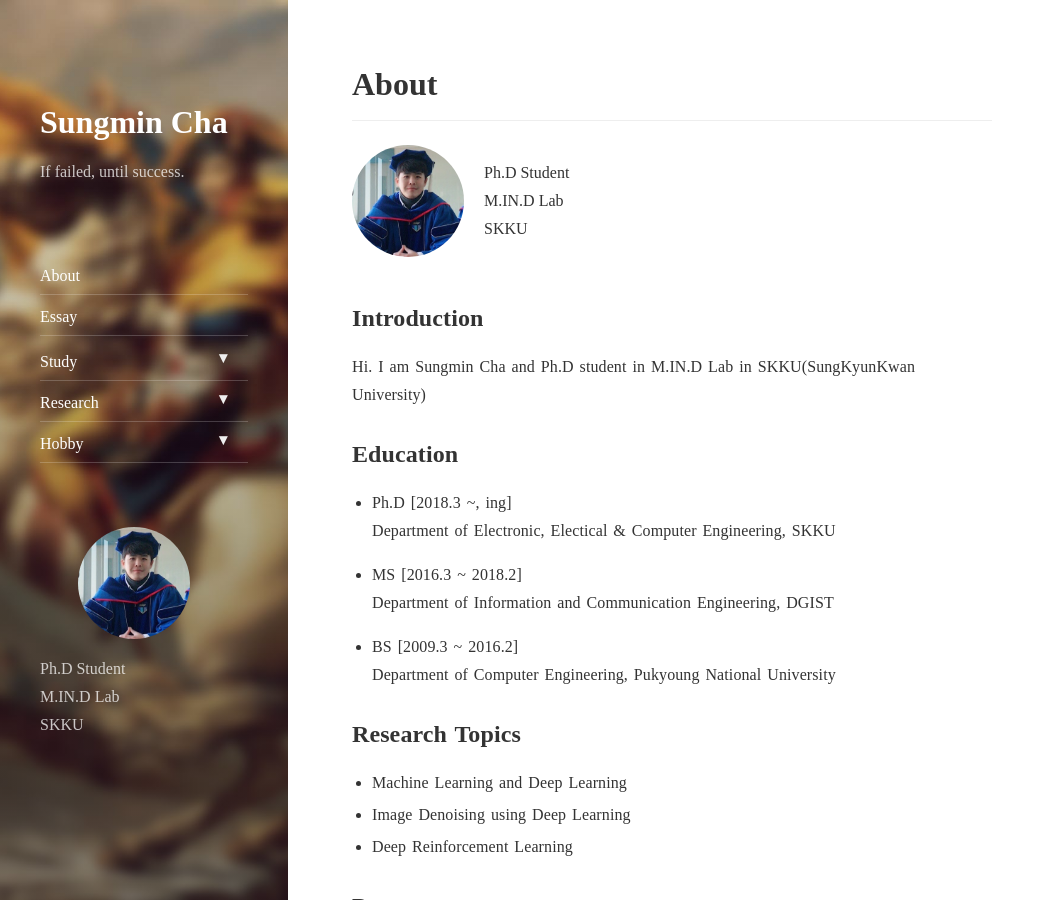
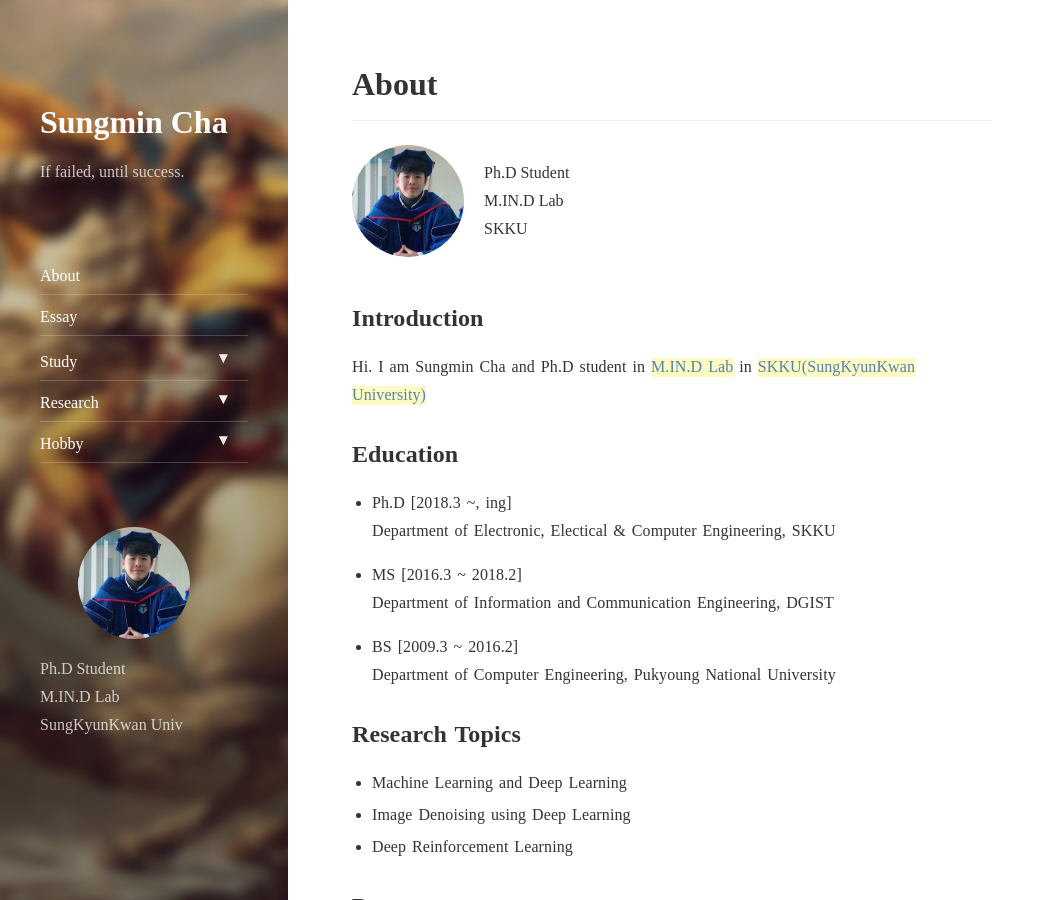
Before and after one commit to csm9493/csm9493.github.io, a Jekyll site: the page built from about.md, in a window 1280 px wide and 900 px high. Shown: the whole window, without its empty margins (0-1055 px from the left). Built offline with Jekyll 4.4.1, drawn with Linux system fonts in a browser that asks for light colours; nearby versions of some CDN libraries.

Commit message:
update link

```diff
--- a/_config.yml
+++ b/_config.yml
@@ -20,7 +20,7 @@ tagline:             If failed, until success.
 description:         |
   Ph.D Student
   M.IN.D Lab
-  SKKU
+  SungKyunKwan Univ
 
 # This should be the same author as first entry in `_data/authors.yml`
 author:
--- a/about.md
+++ b/about.md
@@ -7,7 +7,7 @@ order: 0
 
 ## Introduction
 
-Hi. I am Sungmin Cha and Ph.D student in M.IN.D Lab in SKKU(SungKyunKwan University)
+Hi. I am Sungmin Cha and Ph.D student in [M.IN.D Lab](https://mindlab-skku.github.io) in [SKKU(SungKyunKwan University)](http://skku.edu)
 
 ## Education
 
```
